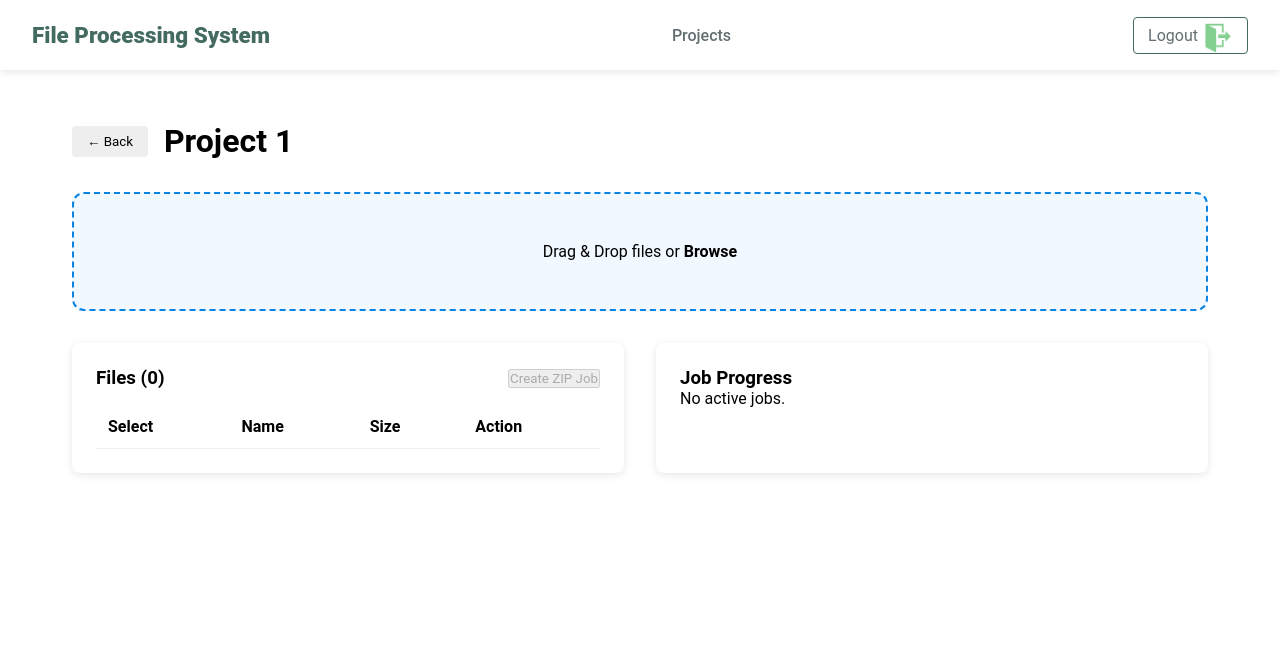
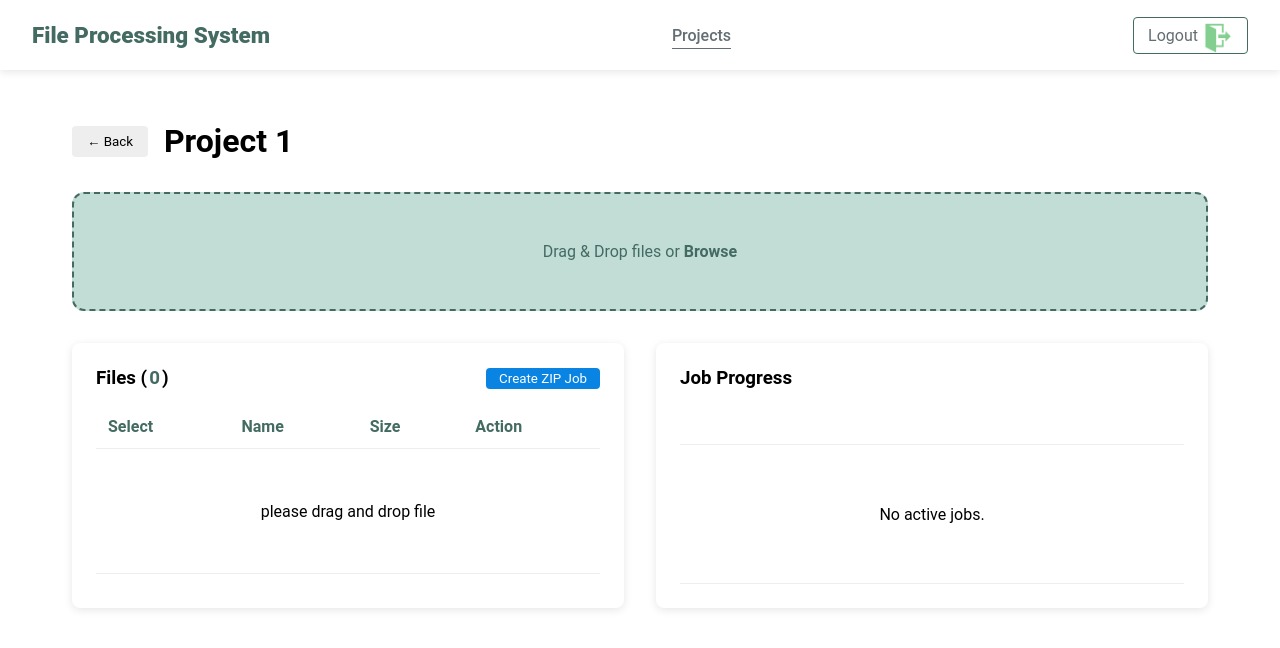
Before and after one commit to rishab-mindfire/File-Processing-System, a React (Vite) app: page /projects/1 in a window 1280 px wide. Shown: the top 648 px of the page. Built offline with nearby package versions, Linux system fonts and the light colour scheme; sample sign-in values are in the browser's storage.

Commit message:
feat : no jobs and project file

```diff
--- a/src/components/layout/Header.module.css
+++ b/src/components/layout/Header.module.css
@@ -47,6 +47,8 @@
   color: #636e72;
   font-weight: 500;
   transition: color 0.2s;
+  padding-bottom: 3px;
+  border-bottom: 1px solid;
 }
 
 .navLinks a:hover {
--- a/src/pages/ProjectDetails/ProjectDetails.module.css
+++ b/src/pages/ProjectDetails/ProjectDetails.module.css
@@ -21,8 +21,9 @@
 }
 
 .dropZone {
-  border: 2px dashed #0984e3;
-  background: #f1f8ff;
+  border: 2px dashed #436b62;
+  background: #74afa270;
+  color: #436b62;
   padding: 3rem;
   text-align: center;
   border-radius: 12px;
@@ -32,7 +33,7 @@
 }
 
 .dropZone:hover {
-  background: #e6f2ff;
+  background: #74afa23d;
 }
 
 .hiddenInput {
@@ -73,7 +74,51 @@
   text-align: left;
   border-bottom: 1px solid #eee;
 }
-
+.table thead tr {
+  color: #436b62;
+}
+.files {
+  margin-inline: 2px;
+  color: #436b62;
+  font-weight: bold;
+}
+/* files  lists*/
+.deleteBtn {
+  color: #d63031;
+  background: none;
+  cursor: pointer;
+  border: 1px solid;
+  padding: 3px;
+  padding-inline: 13px;
+  border-radius: 4px;
+}
+.deleteBtn,
+.zipBtn:hover {
+  cursor: pointer;
+}
+.zipBtn {
+  padding: 3px;
+  padding-inline: 13px;
+  background-color: #0984e3;
+  border: none;
+  border-radius: 4px;
+  color: #ffffff;
+}
+.empty {
+  margin-top: 55px;
+  border-top: 1px solid #eee;
+  border-bottom: 1px solid #eee;
+  display: flex;
+  justify-content: center;
+  align-items: center;
+  min-height: 140px;
+}
+.noFiles {
+  display: flex;
+  justify-content: center;
+  align-items: center;
+  min-height: 100px;
+}
 /* Progress bar styles */
 .jobItem {
   margin-bottom: 1.5rem;
--- a/src/pages/ProjectDetails/ProjectDetails.tsx
+++ b/src/pages/ProjectDetails/ProjectDetails.tsx
@@ -126,7 +126,9 @@ export default function ProjectDetails() {
       <div className={styles.grid}>
         <section className={styles.card}>
           <div className={styles.sectionHeader}>
-            <h3>Files ({files.length})</h3>
+            <h3>
+              Files (<span className={styles.files}>{files.length}</span>)
+            </h3>
             <button
               onClick={startZipJob}
               disabled={selectedFileIds.length === 0}
@@ -144,7 +146,8 @@ export default function ProjectDetails() {
               </tr>
             </thead>
             <tbody>
-              {files.map((f) => (
+              {files.length > 0 ? (
+                files.map((f) => (
                   <tr key={f.id}>
                     <td>
                       <input
@@ -171,7 +174,16 @@ export default function ProjectDetails() {
                       </button>
                     </td>
                   </tr>
-              ))}
+                ))
+              ) : (
+                <tr>
+                  <td colSpan={4}>
+                    <div className={styles.noFiles}>
+                      please drag and drop file
+                    </div>
+                  </td>
+                </tr>
+              )}
             </tbody>
           </table>
         </section>
--- a/src/pages/Projects/ProjectList.tsx
+++ b/src/pages/Projects/ProjectList.tsx
@@ -161,10 +161,7 @@ export default function ProjectList() {
         isOpen={!!projectToDelete}
         onClose={() => setProjectToDelete(null)}
         title="Confirm Delete">
-        <p>
-          Are you sure you want to delete this project? This action cannot be
-          undone.
-        </p>
+        <p>Are you sure you want to delete this project ?</p>
         <div className={styles.modalActions}>
           <button
             onClick={() => setProjectToDelete(null)}
```
Lines whose indentation alone changed are shown as unchanged.
